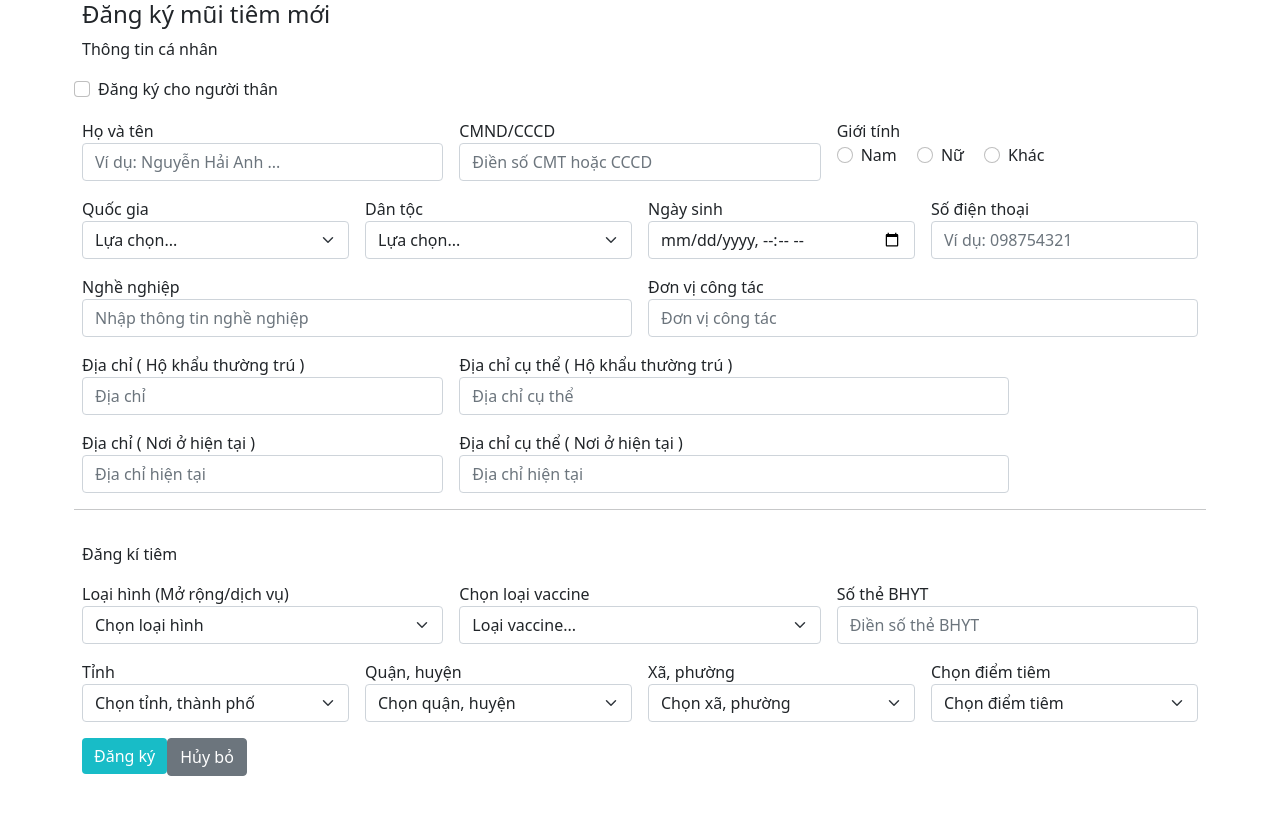
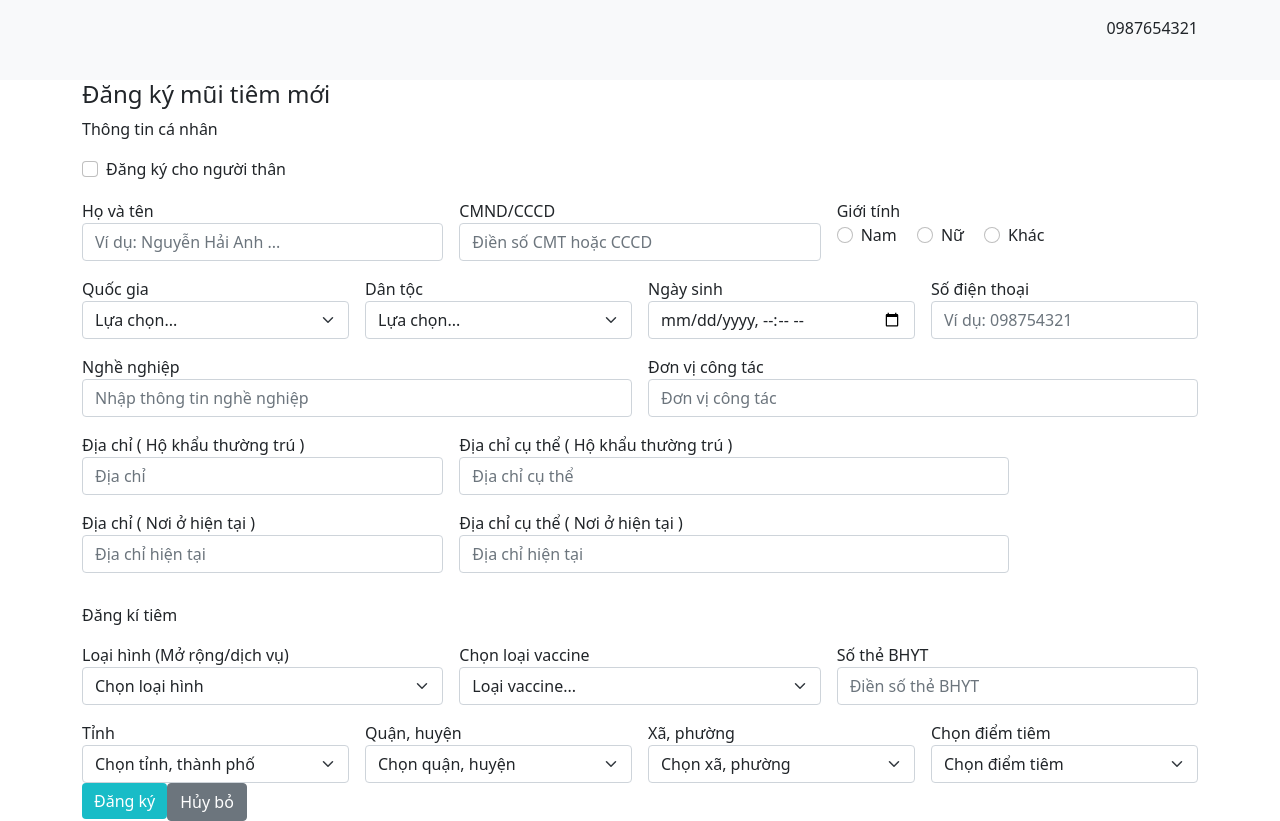
Before and after one commit to censodev/aptech_prj600, a PHP site: page /injection-registration in a window 1280 px wide. Before the commit the page ends 776 px from the top, so only its background shows below. Run offline with PHP 8.4, Linux system fonts and the light colour scheme; the visitor is signed in with stand-in values (Sample User, id 1); some libraries are stand-ins or nearby versions.

Commit message:
Update injection form

```diff
--- a/src/assets/css/injection-registration.css
+++ b/src/assets/css/injection-registration.css
@@ -26,3 +26,7 @@
   width: 160px;
   margin: 20px;
 }
+
+label {
+  font-size: 400;
+}
--- a/src/assets/css/registered-injections.css
+++ b/src/assets/css/registered-injections.css
@@ -4,7 +4,7 @@
     text-align: center;
 }
 
-.card-layout{
+.card-layout {
     display: flex;
     flex-direction: row;
     flex-wrap: wrap;
--- a/src/views/injection-registration.view.php
+++ b/src/views/injection-registration.view.php
@@ -1,6 +1,8 @@
 <!-- <?php echo "injection registration" ?> -->
 
-<link rel="stylesheet" href="<?php echo Helper::assets("css/injection-registration.css") ?>" />
+<link rel="stylesheet" href="<?php echo Helper::assets("css/injection-registration.css") ?>"
+/>
+<link rel="stylesheet" href="<?php echo Helper::assets('css/admin.css') ?>" />
 <div class="container">
   <div class="title">
     <h4>Đăng ký mũi tiêm mới</h4>
@@ -9,17 +11,19 @@
     <label class="form-check-label personal-infor" for="invalidCheck2">
       Thông tin cá nhân
     </label>
+    <div class="col-12">
       <div class="form-check">
         <input
           class="form-check-input"
           type="checkbox"
           value=""
-            id="isFamilyChk"
+          id="invalidCheck"
           required
         />
-          <label class="form-check-label" for="invalidCheck2">
+        <label class="form-check-label" for="invalidCheck">
           Đăng ký cho người thân
         </label>
+      </div>
     </div>
 
     <div class="col-md-4">
@@ -163,7 +167,9 @@
       />
     </div>
     <div class="col-md-6">
-          <label for="validationDefault02">Địa chỉ cụ thể ( Hộ khẩu thường trú )</label>
+      <label for="validationDefault02"
+        >Địa chỉ cụ thể ( Hộ khẩu thường trú )</label
+      >
       <input
         type="text"
         class="form-control"
@@ -198,8 +204,11 @@
         required
       />
     </div>
-        <hr></hr>
-        <label class="form-check-label personal-infor" for="invalidCheck2">
+    <label
+      class="form-check-label personal-infor"
+      style="margin-top: 30px"
+      for="invalidCheck2"
+    >
       Đăng kí tiêm
     </label>
     <div class="col-md-4">
@@ -288,17 +297,26 @@
         <option>Sinopharm - Sinovax</option>
       </select>
     </div>
+  </form>
       <div class="btn-group">
         <div class="btn-submit accept">
-            <button class="btn btn-primary" style="background-color: #18bcc7;border: none;" type="submit" id="acceptBtn">
+          <a href="<?php echo Helper::url('home') ?>">
+          <button
+            class="btn btn-primary"
+            style="background-color: #18bcc7; border: none"
+            type="submit"
+            id="acceptBtn"
+          >
             Đăng ký
           </button>
+            </a>
         </div>
         <div class="btn-submit cancel">
-            <button class="btn btn-secondary" type="submit" id="cancelBtn">
+          <a href="<?php echo Helper::url('home') ?>">
+            <button class="btn btn-secondary">
               Hủy bỏ
             </button>
+            </a>
         </div>
       </div>
-      </form>
 </div>
--- a/src/views/layouts/default.view.php
+++ b/src/views/layouts/default.view.php
@@ -9,6 +9,7 @@
     <meta name="viewport" content="width=device-width, initial-scale=1.0">
     <title>VMS</title>
     <link rel="shortcut icon" href="<?php echo Helper::assets('img/icons/icon-48x48.png') ?>" />
+    <link rel="stylesheet" href="<?php echo Helper::assets("css/layout.css") ?>"/>
     <link
             rel="stylesheet"
             href="https://cdnjs.cloudflare.com/ajax/libs/font-awesome/4.7.0/css/font-awesome.min.css"
@@ -21,6 +22,53 @@
     <link href="https://fonts.googleapis.com/css2?family=Roboto:wght@100;300;400;500;700;900&display=swap">
 </head>
 <body>
+    <?php if (Helper::isAuthorized()): ?>
+    <nav class="navbar navbar-expand-lg navbar-light bg-light">
+        <div class="container">
+            <div class="logo">
+            </div>
+            <div class="user-infor" style="position:relative;cursor:pointer">
+                <div class="information" onclick="showLogOut()">
+                    <div class="phoneNumber-infor">
+                        <p id="phoneNumber" class="phoneNumber" style="margin:8px 0">0987654321</p>
+                    </div>
+                    <div class="img-user">
+                        <img src="<?php echo Helper::assets('img/default_avatar.svg') ?>" alt="" srcset="">
+                    </div>
+                </div>
+                <div class="log-out" id="logout" style="
+                    position:absolute;
+                    width:100%;
+                    height:50px;
+                    margin:9px;
+                    background-color:#18BCC7;
+                    display:none;
+                    border-radius:10px;
+                    align-items:center;
+                    justify-content:center;
+                    box-shadow: 0px 0px 5px 2px rgba(0,0,0,0.51);
+                    transition:0.5s">
+                    <a style="color:white; text-decoration:none; font-weight:600;font-size:18px" href="<?php echo Helper::url('logout') ?>">Đăng xuất <i class="fa fa-sign-out" aria-hidden="true"></i></a>
+                </div>
+            </div>
+            </div>
+        </div>
+    </nav>
     <?php echo $layout_content ?>
+
+    <?php else: ?>
+        <?php echo $layout_content ?>
+    <?php endif; ?>
+    <script>
+        function showLogOut(){
+            let status=document.getElementById('logout');
+            console.log(status);
+            if(status.style.display=="none"){
+                status.style.display="flex";
+            }else{
+                status.style.display="none";
+            }
+        }
+    </script>
 </body>
 </html>
```
Also changed, not shown: src/assets/css/layout.css (added, +46 -0 lines), src/views/home.view.php (+7 -2 lines), src/assets/img/default_avatar.png (added), src/assets/img/default_avatar.svg (added), src/assets/img/patient-avatar.jpg (added). Lines whose indentation alone changed are shown as unchanged.
